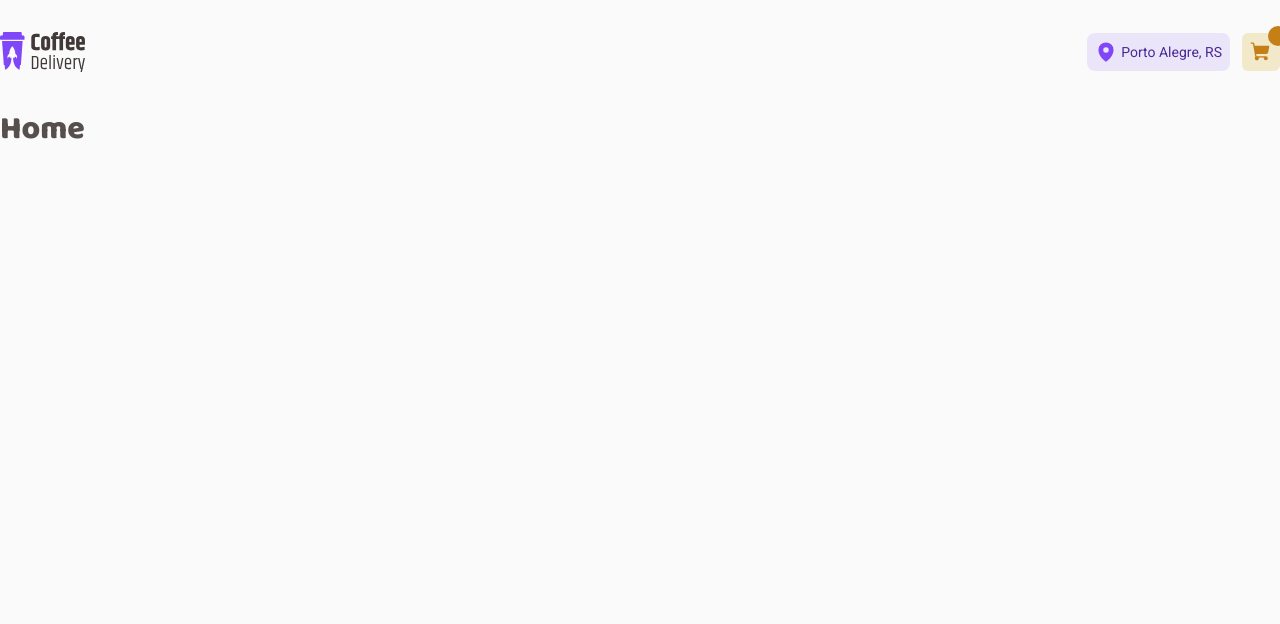
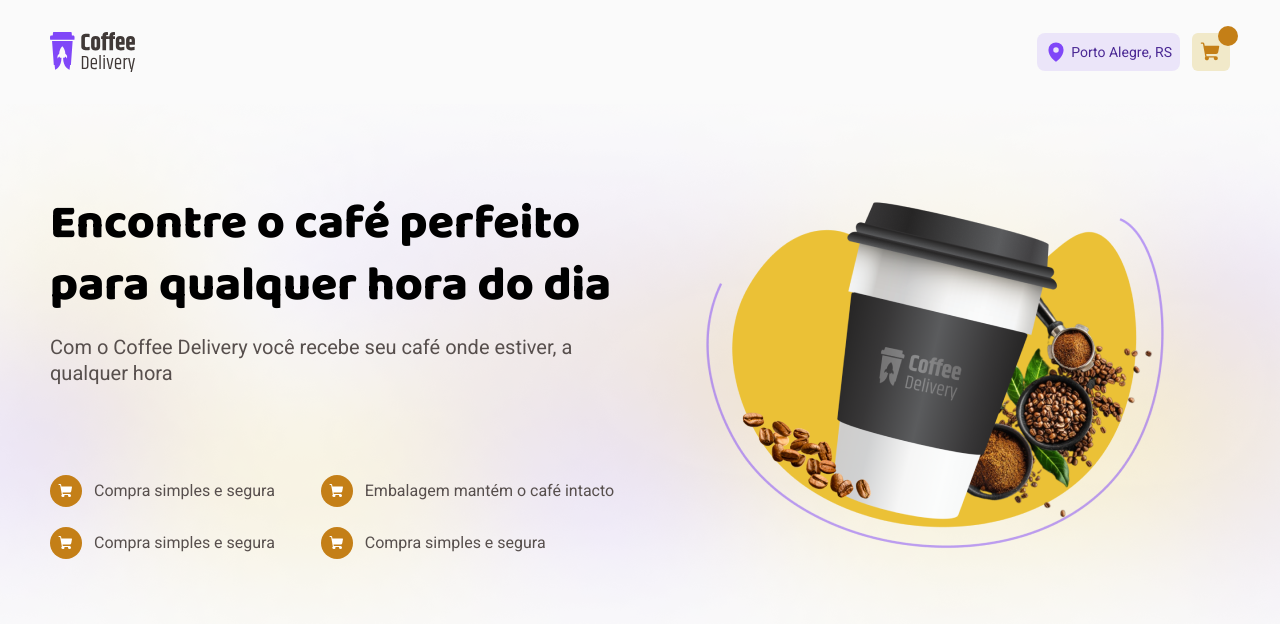
Before and after one commit to marcotulioteles/coffee-delivery-ignite, a React (Vite) app: page / in a window 1280 px wide. Shown: the top 624 px of the page. Built offline with nearby package versions, Linux system fonts and the light colour scheme.

Commit message:
feat: create the first section in home page

```diff
--- a/src/components/Header/styles.ts
+++ b/src/components/Header/styles.ts
@@ -8,7 +8,7 @@ export const HeaderContainer = styled.header`
 `;
 
 export const HeaderContent = styled.nav`
-  width: 1440px;
+  width: 1180px;
   display: flex;
   align-items: center;
   justify-content: space-between;
--- a/src/pages/Home/index.tsx
+++ b/src/pages/Home/index.tsx
@@ -1,3 +1,64 @@
+import { ShoppingCart } from "phosphor-react";
+import { CoffeeCupImageContainer, ContentPage, PresentationContainer, PresentationDetailBoxCircle, PresentationDetailBoxText, PresentationDetailItemContainer, PresentationSubtitle, PresentationText, PresentationTextDetailsContainer, PresentationTextTitle, PresentationTitleWrapper } from "./styles";
+
 export function Home() {
-  return <h1>Home</h1>
+  return (
+    <ContentPage>
+      <PresentationContainer>
+        <PresentationText>
+          <PresentationTitleWrapper>
+            <PresentationTextTitle>
+              Encontre o café perfeito para qualquer hora do dia
+            </PresentationTextTitle>
+            <PresentationSubtitle>
+              Com o Coffee Delivery você recebe seu café onde estiver, a qualquer hora
+            </PresentationSubtitle>
+          </PresentationTitleWrapper>
+          <PresentationTextDetailsContainer>
+
+            <PresentationDetailItemContainer>
+              <PresentationDetailBoxCircle>
+                <ShoppingCart size={16} color='#FFFFFF' weight="fill"/>
+              </PresentationDetailBoxCircle>
+                <PresentationDetailBoxText>
+                  Compra simples e segura
+                </PresentationDetailBoxText>
+            </PresentationDetailItemContainer>
+
+            <PresentationDetailItemContainer>
+              <PresentationDetailBoxCircle>
+                <ShoppingCart size={16} color='#FFFFFF' weight="fill"/>
+              </PresentationDetailBoxCircle>
+                <PresentationDetailBoxText>
+                Embalagem mantém o café intacto
+                </PresentationDetailBoxText>
+            </PresentationDetailItemContainer>
+
+            <PresentationDetailItemContainer>
+              <PresentationDetailBoxCircle>
+                <ShoppingCart size={16} color='#FFFFFF' weight="fill"/>
+              </PresentationDetailBoxCircle>
+                <PresentationDetailBoxText>
+                  Compra simples e segura
+                </PresentationDetailBoxText>
+            </PresentationDetailItemContainer>
+
+            <PresentationDetailItemContainer>
+              <PresentationDetailBoxCircle>
+                <ShoppingCart size={16} color='#FFFFFF' weight="fill"/>
+              </PresentationDetailBoxCircle>
+                <PresentationDetailBoxText>
+                  Compra simples e segura
+                </PresentationDetailBoxText>
+            </PresentationDetailItemContainer>
+
+          </PresentationTextDetailsContainer>
+        </PresentationText>
+
+        <CoffeeCupImageContainer>
+          <img src="src/assets/coffee-cup.png" height={360}/>
+        </CoffeeCupImageContainer>
+      </PresentationContainer>
+    </ContentPage>
+  )
 }
--- a/src/pages/Home/styles.ts
+++ b/src/pages/Home/styles.ts
@@ -4,20 +4,83 @@ export const ContentPage = styled.main`
   width: 100%;
   display: flex;
   flex-direction: column;
+  background-image: url('src/assets/blur-background.png');
+  background-position: center;
+  background-repeat: no-repeat;
+  background-size: cover;
 `;
 
 export const PresentationContainer = styled.div`
   margin: 0 auto;
-  max-width: 1440px;
+  width: 1180px;
+  height: 544px;
   display: flex;
 `;
 
 export const PresentationText = styled.div`
+  width: 50%;
+  height: 100%;
   display: flex;
   flex-direction: column;
-  align-items: center;
+  justify-content: space-evenly;
+  `;
+
+export const PresentationTitleWrapper = styled.div`
+  display: flex;
+  flex-direction: column;
+  gap: 16px;
 `;
 
 export const PresentationTextTitle = styled.h1`
+  font-size: 48px;
+  font-family: 'Baloo 2', sans-serif;
+  font-weight: 800;
+  color: ${ props => props.theme["base-title"] };
+  text-align: left;
+  line-height: 1.3;
+`;
 
+export const PresentationSubtitle = styled.p`
+  font-size: 20px;
+  font-family: 'Roboto', sans-serif;
+  font-weight: 400;
+  color: ${ props => props.theme["base-text"] };
+  text-align: left;
+  line-height: 1.3;
 `;
+
+export const PresentationTextDetailsContainer = styled.div`
+  display: grid;
+  grid-template-columns: repeat(2, auto);
+  grid-template-rows: repeat(2, auto);
+  gap: 20px;
+`;
+
+export const PresentationDetailItemContainer = styled.div`
+  display: flex;
+  align-items: center;
+  gap: 12px;
+`;
+
+export const PresentationDetailBoxCircle = styled.div`
+  width: 32px;
+  height: 32px;
+  border-radius: 50%;
+  display: flex;
+  justify-content: center;
+  align-items: center;
+  background-color: ${ props => props.theme["yellow-dark"] };
+`;
+
+export const PresentationDetailBoxText = styled.p`
+  font-size: 16px;
+  font-weight: 400;
+  color: ${ props => props.theme["base-text"] };
+`;
+
+export const CoffeeCupImageContainer = styled.div`
+  width: 50%;
+  display: flex;
+  align-items: center;
+  justify-content: center;
+`;
--- a/src/styles/global.ts
+++ b/src/styles/global.ts
@@ -19,7 +19,6 @@ export const GlobalStyle = createGlobalStyle`
 
   body {
     background-color: ${ props => props.theme['base-background'] };
-    color: ${ props => props.theme['base-text'] }
   }
 
   body, input, textarea, button {
```
